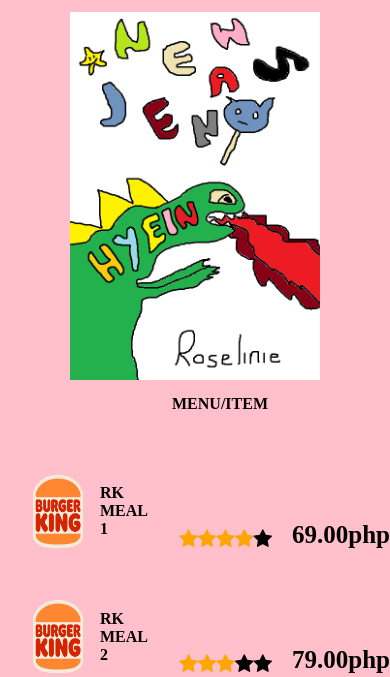
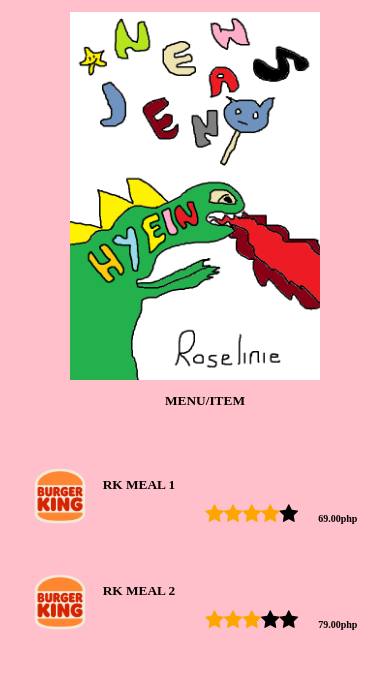
Before and after one commit to Roseliniee/ROSE-KITCHEN, a plain HTML site: page index.html in a window 390 px wide. Shown: the part 367-1044 px from the top of the page. Drawn offline with Linux system fonts and the light colour scheme; a web font is replaced by a local one.

Commit message:
Add files via upload

```diff
--- a/index.html
+++ b/index.html
@@ -70,7 +70,7 @@
             margin-left: 20px;
             margin-bottom: 0;
             align-self: flex-end;
-            font-size: 25px;
+            font-size: 10px;
         }
         .C2 {
             text-align: center;
@@ -80,7 +80,7 @@
             padding: 0;
             align-self: flex-end;
             display: flex;
-            font-size: 30px;
+            font-size: 10px;
         }
         .checked {
         color: orange;
@@ -105,6 +105,7 @@
         }
         .popup {
             cursor: pointer;
+            font-size: smaller;
         }
         .end {
             text-align: center;
@@ -150,6 +151,7 @@
             }
             .C2 {
                 font-size: 1rem;
+                text-align: center;
             }
             .info {
                 display: flex;
@@ -169,6 +171,7 @@
                 flex-direction: column;
                 justify-content: center;
                 align-items: center;
+                margin-right: 30px;
             }
             .logos {
                 width: 100%;
@@ -176,7 +179,7 @@
                 justify-content: center;
             }
             .logos h1{
-                font-size: 1rem;
+                font-size: 0.5rem;
             }
             .star {
                 font-size: 20px;
@@ -187,6 +190,9 @@
             }
             .end {
                 font-size: 5px;
+            }
+            .all h1 {
+                font-size: smaller;
             }
         }
 
@@ -230,7 +236,7 @@
         </div>
 
         <div class="all">
-            <h1 class="C2">MENU/ITEM</h1>
+            <h1>MENU/ITEM</h1>
 
             <div class="logos">
                 <img src="menu 3.png" alt="" class="img-burger">
```
